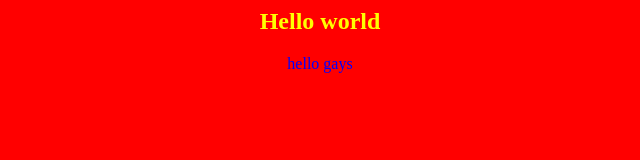
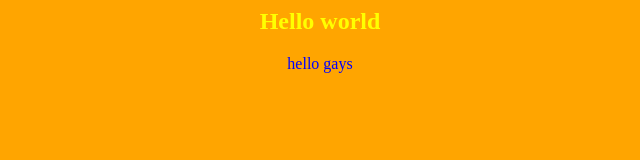
Before and after one commit to sergei-prokaev/jenkins, a plain HTML site: page index.html in a window 1280 px wide. Shown: the whole page, without its empty margins (320-960 px from the left). Drawn offline with Linux system fonts and the light colour scheme.

Commit message:
initial orange Version

```diff
--- a/index.html
+++ b/index.html
@@ -1,4 +1,4 @@
-<body bgcolor=red>
+<body bgcolor=orange>
 <center>
 <h2><font color=yellow>Hello world<font></h2>
 
```
